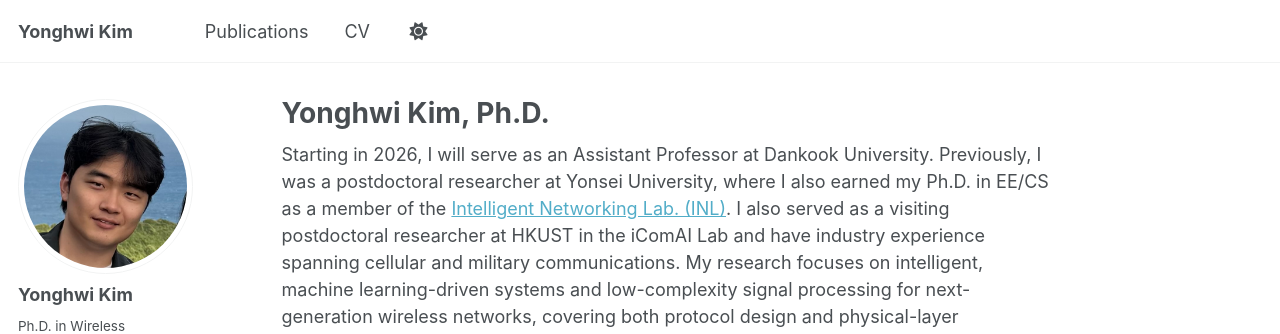
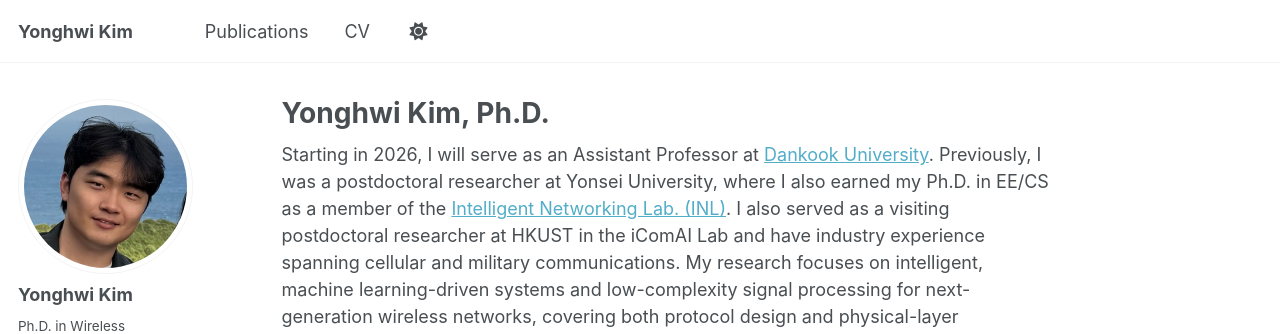
Before and after one commit to yonghwi-erickim/yonghwi-erickim.github.io, a Jekyll site: the page built from _pages/about.md, in a window 1280 px wide and 1160 px high. Shown: the top 334 px of the window. Built offline with Jekyll 4.4.1, drawn with Linux system fonts in a browser that asks for light colours; some web fonts are replaced; a script that is not in the unit is left out; part of the change alters nothing that is shown.

```diff
--- a/_pages/about.md
+++ b/_pages/about.md
@@ -6,7 +6,7 @@ redirect_from:
   - /about/
   - /about.html
 ---
-Starting in 2026, I will serve as an Assistant Professor at Dankook University. Previously, I was a postdoctoral researcher at Yonsei University, where I also earned my Ph.D. in EE/CS as a member of the [Intelligent Networking Lab. (INL)](https://cbchae.org). I also served as a visiting postdoctoral researcher at HKUST in the iComAI Lab and have industry experience spanning cellular and military communications. My research focuses on intelligent, machine learning-driven systems and low-complexity signal processing for next-generation wireless networks, covering both protocol design and physical-layer techniques.
+Starting in 2026, I will serve as an Assistant Professor at [Dankook University](https://www.dankook.ac.kr/). Previously, I was a postdoctoral researcher at Yonsei University, where I also earned my Ph.D. in EE/CS as a member of the [Intelligent Networking Lab. (INL)](https://cbchae.org). I also served as a visiting postdoctoral researcher at HKUST in the iComAI Lab and have industry experience spanning cellular and military communications. My research focuses on intelligent, machine learning-driven systems and low-complexity signal processing for next-generation wireless networks, covering both protocol design and physical-layer techniques.
 
 My research emphasizes prototype-driven development of practical 6G systems, bridging new algorithms and architectures with real-world wireless platforms. In particular, I am interested in integrated sensing and communication (ISAC) as a key 6G application, including its extension toward satellite communications and synthetic aperture radar (SAR). I also explore AI-RAN built on open and programmable RAN platforms, where AI can interact directly with communication, sensing, and radio resource management functions. Across these areas, I develop algorithms using signal processing, optimization, and AI, and validate them through over-the-air (OTA) prototypes, software-defined radio (SDR) platforms, and realistic system-level simulations (SLS).
 
```
